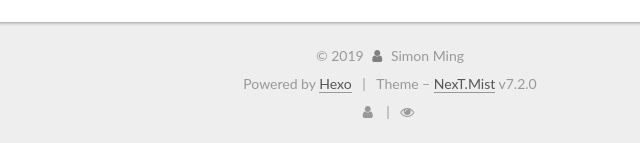
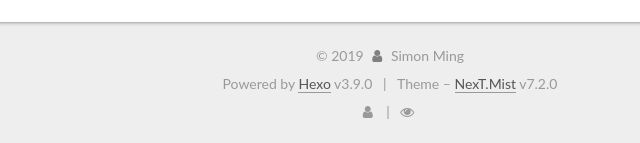
Before and after one commit to mingxing47/mingxing47.github.io, a plain HTML site: page 2018/09/02/howtothinklikeaprogrammer/index.html in a window 1280 px wide. Shown: the part 7910-8053 px from the top of the page, 640-1280 px from the left. Drawn offline with Linux system fonts and the light colour scheme; some packages are replaced by stand-ins of ours; a script that the page names is missing.

Commit message:
Site updated: 2019-07-25 22:31:03

```diff
--- a/2018/09/02/howtothinklikeaprogrammer/index.html
+++ b/2018/09/02/howtothinklikeaprogrammer/index.html
@@ -925,7 +925,7 @@
 </div>
 
 
-  <div class="powered-by">Powered by <a href="https://hexo.io" class="theme-link" rel="noopener" target="_blank">Hexo</a></div>
+  <div class="powered-by">Powered by <a href="https://hexo.io" class="theme-link" rel="noopener" target="_blank">Hexo</a> v3.9.0</div>
 
 
 
```
Also changed, not shown: 2019/07/25/gorpc01/index.html (+1 -1 lines), about/index.html (+1 -1 lines), archives/2018/09/index.html (+1 -1 lines), archives/2018/index.html (+1 -1 lines), archives/2019/07/index.html (+1 -1 lines), archives/2019/index.html (+1 -1 lines), archives/index.html (+1 -1 lines), categories/go/index.html (+1 -1 lines), categories/index.html (+1 -1 lines), categories/translatePlan/index.html (+1 -1 lines), index.html (+1 -1 lines), tags/RPC/index.html (+1 -1 lines), tags/index.html (+1 -1 lines), tags/方法论/index.html (+1 -1 lines), 2 more files.
